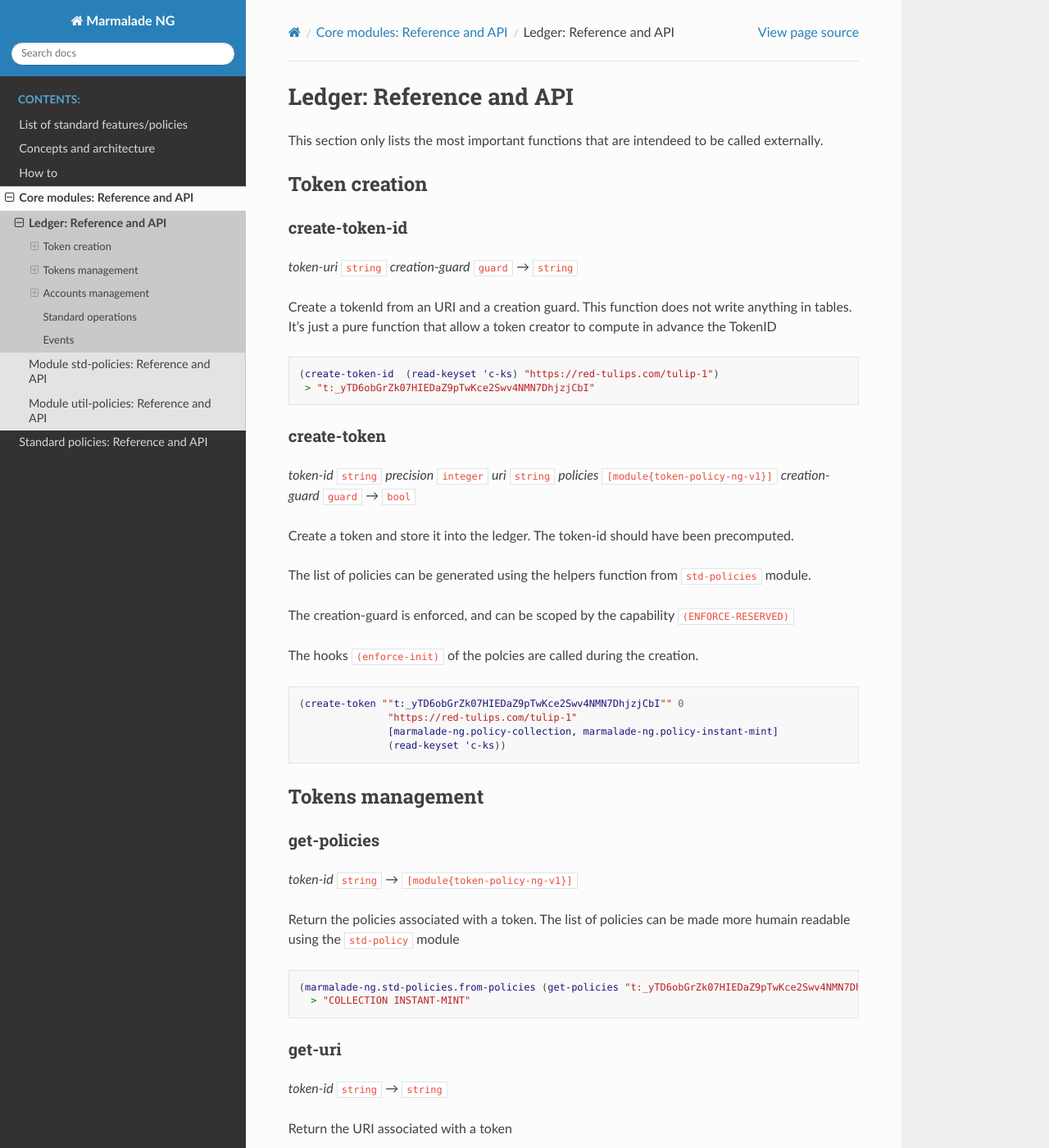
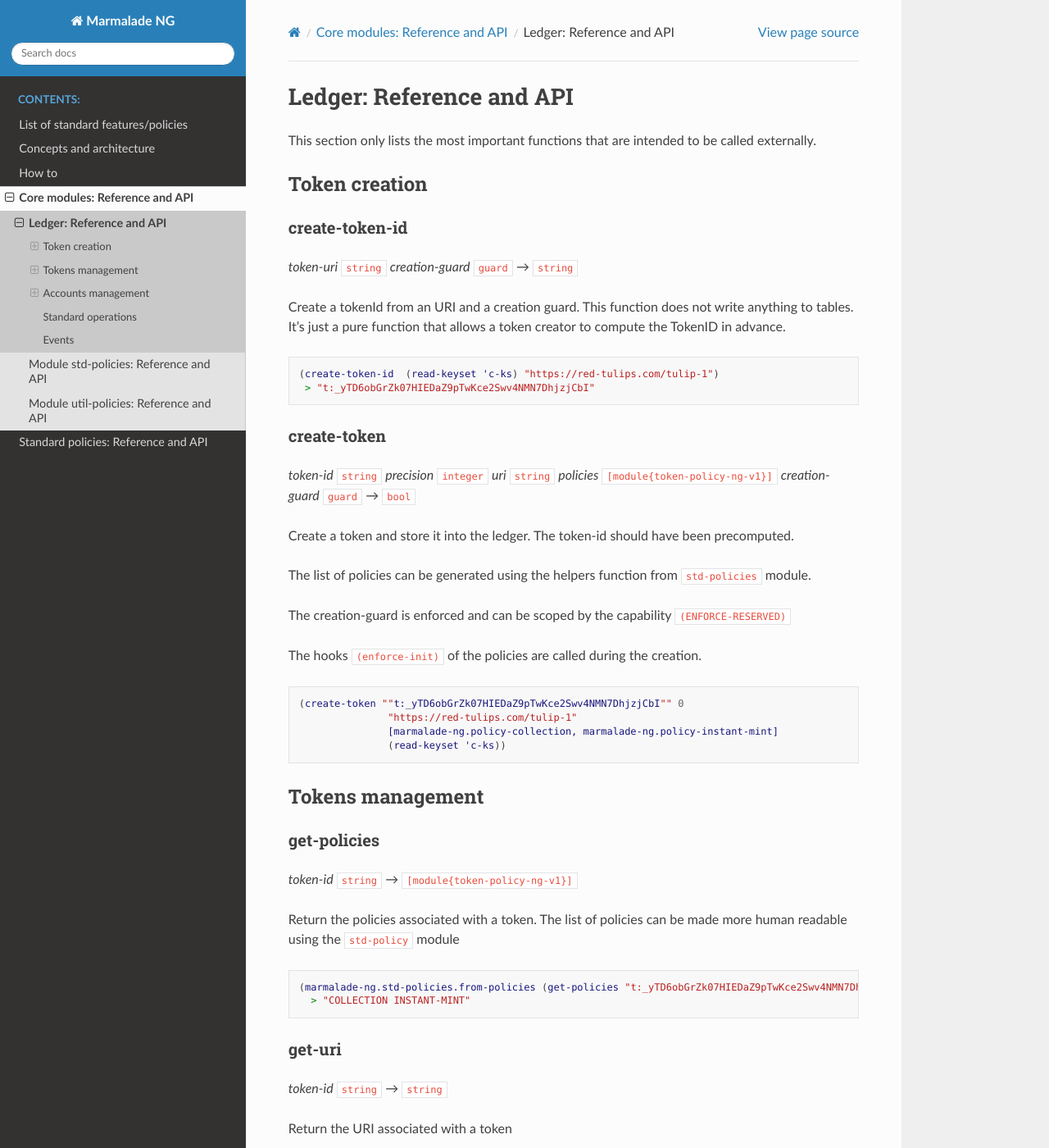
Before and after one commit to Marmalade-NG/marmalade-ng, a Sphinx documentation site: the page built from doc/source/api_ledger.rst, in a window 1280 px wide and 1400 px high. Shown: the whole window at 82% size. Built offline with Sphinx 7.4.7 and the Read the Docs theme 2.0.0, drawn with Linux system fonts in a browser that asks for light colours; some of the changed text lies outside the part shown.

Commit message:
Fix some typos and mistakes in doc.

```diff
--- a/doc/source/api_ledger.rst
+++ b/doc/source/api_ledger.rst
@@ -1,7 +1,7 @@
 Ledger: Reference and API
 =========================
 
-This section only lists the most important functions that are intendeed to be called externally.
+This section only lists the most important functions that are intended to be called externally.
 
 
 Token creation
@@ -10,8 +10,8 @@
 ~~~~~~~~~~~~~~~
 *token-uri* ``string`` *creation-guard* ``guard``  *→* ``string``
 
-Create a tokenId from an URI and a creation guard. This function does not write anything in tables.
-It's just a pure function that allow a token creator to compute in advance the TokenID
+Create a tokenId from an URI and a creation guard. This function does not write anything to tables.
+It's just a pure function that allows a token creator to compute the TokenID in advance.
 
 .. code:: lisp
 
@@ -27,9 +27,9 @@
 
 The list of policies can be generated using the helpers function from ``std-policies`` module.
 
-The creation-guard is enforced, and can be scoped by the capability ``(ENFORCE-RESERVED)``
+The creation-guard is enforced and can be scoped by the capability ``(ENFORCE-RESERVED)``
 
-The hooks ``(enforce-init)`` of the polcies are called during the creation.
+The hooks ``(enforce-init)`` of the policies are called during the creation.
 
 .. code:: lisp
 
@@ -45,7 +45,7 @@
 ~~~~~~~~~~~~
 *token-id* ``string`` *→* ``[module{token-policy-ng-v1}]``
 
-Return the policies associated with a token. The list of policies can be made more humain readable
+Return the policies associated with a token. The list of policies can be made more human readable
 using the ``std-policy`` module
 
 .. code:: lisp
@@ -79,7 +79,7 @@
 ~~~~~~~~~~~~
 *token-id* ``string`` *→* ``integer``
 
-Return the total supply of a token (ie: minted - burned)
+Return the total supply of a token (ie: minted - burned).
 
 .. code:: lisp
 
@@ -90,7 +90,7 @@
 ~~~~~~~~~~~~
 *token-id* ``string`` *→* ``bool``
 
-Returns true if the token exists
+Returns true if the token exists.
 
 .. code:: lisp
 
@@ -105,7 +105,7 @@
 ~~~~~~~~~~~~~~
 *id* ``string`` *account* ``string`` **guard** ``guard`` *→* ``bool``
 
-Create an account for a given token. If the account in a principal name, principal is enforced.
+Create an account for a given token. If the account is a principal name, principal is enforced.
 
 
 .. code:: lisp
```
Also changed, not shown: other parts of doc/source/api_ledger.rst (+1 -1 lines), doc/source/api_std-policies.rst (+6 -6 lines), doc/source/how-to-create-token.rst (+12 -12 lines), doc/source/how-to-custom-policy.rst (+8 -8 lines).
